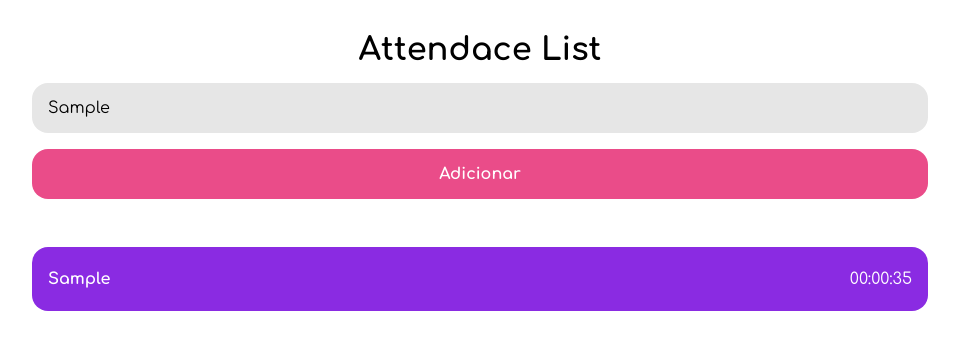
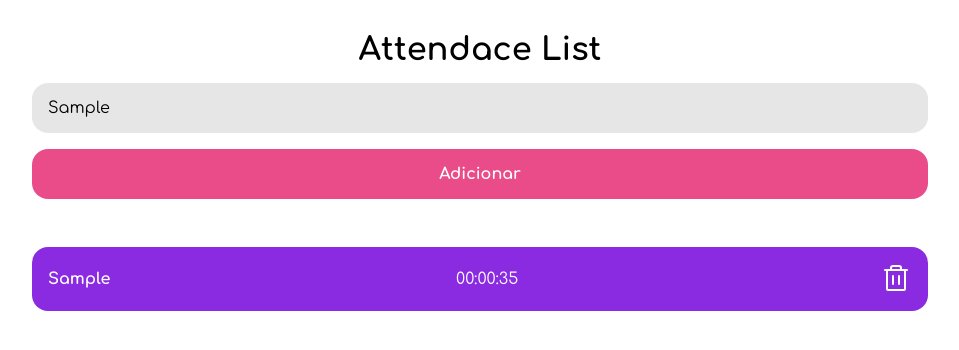
Before and after one commit to ViniDevBR/AttendanceList, a React (Vite) app: page / in a window 1280 px wide. Both pictures are taken after typing "Sample" into the empty fields and a click on the button "Adicionar". Shown: the top 350 px of the page, without its empty margins (160-1119 px from the left). Built offline with nearby package versions, Linux system fonts and the light colour scheme.

Commit message:
:fire: More styles and Icon

```diff
--- a/package.json
+++ b/package.json
@@ -9,6 +9,7 @@
     "preview": "vite preview"
   },
   "dependencies": {
+    "phosphor-react": "^1.4.1",
     "react": "^18.2.0",
     "react-dom": "^18.2.0"
   },
--- a/src/components/Card/Index.jsx
+++ b/src/components/Card/Index.jsx
@@ -1,10 +1,14 @@
 import './styles.css';
+import { Trash } from 'phosphor-react'
 
 export function Card(props) {
   return (
     <div className='card'>
       <strong>{props.name}</strong>
       <p>{props.time}</p>
+      <button className='trash'>
+        <Trash size={32}/>
+      </button>
     </div>
   );
 }
--- a/src/components/Card/styles.css
+++ b/src/components/Card/styles.css
@@ -1,19 +1,29 @@
-.card{
-  color: #FFFFFF;
-  background-color: blueviolet;
+.card {
+  color: #ffffff;
+  background-color: #8a2be2;
   height: 4rem;
   border-radius: 1rem;
   display: flex;
   align-items: center;
   justify-content: space-between;
   width: 100%;
+  padding: 0 0 0 1rem;
   margin: 1rem 0 0 0;
 }
-strong, p{
+.trash{
+  display: flex;
+  color: #FFFFFF;
+  border: none;
+  border-radius: 0 1rem 1rem 0;
   padding: 1rem;
+  background-color: transparent;
+  transition: .5s;
+}
+.trash:hover{
+  background-color: #41008b;
 }
 @media (min-width: 720px) {
-  .card{
+  .card {
     width: 70%;
   }
 }
--- a/src/pages/Home/Index.jsx
+++ b/src/pages/Home/Index.jsx
@@ -27,8 +27,7 @@ export function Home() {
       placeholder="Digite o nome..."
       onChange={event => setStudentName(event.target.value)}
       />
-
-      <button type="button" onClick={addNewStudent}>Adicionar</button>
+      <button className='add' type="button" onClick={addNewStudent}>Adicionar</button>
       {
         students.map(student =>( <Card
           key={student.id}
--- a/src/pages/Home/styles.css
+++ b/src/pages/Home/styles.css
@@ -14,7 +14,7 @@
   background-color: #E6E6E6;
   padding: 1rem;
 }
-.container button {
+.container .add {
   width: 100%;
   background-color: #EA4C89;
   color: #FFFFFF;
@@ -27,14 +27,14 @@
   cursor: pointer;
   transition: .2s;
 }
-.container button:hover{
+.container .add:hover{
   background-color: #c01e5c
   ;
 }
 
 @media (min-width: 720px) {
   .container input,
-  .container button{
+  .container .add{
     width: 70%;
   }
 }
```
Also changed, not shown: 1 other file (tests, documents, lock files or other folders).
